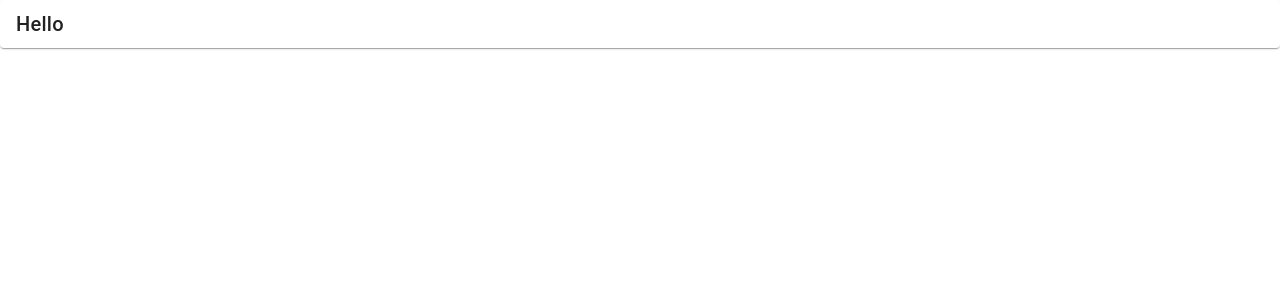
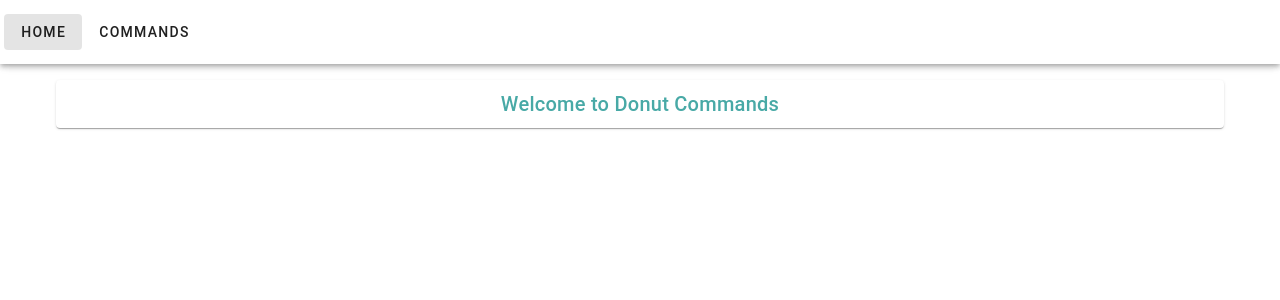
Before and after one commit to Leisoom/Donut-SMP-Commands, a Vue app: page / in a window 1280 px wide. Shown: the top 300 px of the page. Built offline with nearby package versions, Linux system fonts and the light colour scheme; a small style sheet from the web is missing.

Commit message:
Create and display simple commands list

```diff
--- a/src/App.vue
+++ b/src/App.vue
@@ -1,5 +1,10 @@
 <template>
   <v-app>
+    <v-app-bar>
+      <v-btn to="/">Home</v-btn>
+
+      <v-btn to="/commands">Commands</v-btn>
+    </v-app-bar>
     <v-main>
       <router-view />
     </v-main>
--- /dev/null
+++ b/src/assets/commands.json
@@ -0,0 +1,10 @@
+[
+  { "command": "afk", "description": "Sends player to AFK arena" },
+  { "command": "ah", "description": "Access Auction House," },
+  { "command": "api", "description": "Generates user an API key for usage with Donut SMP API"},
+  { "command": "auction", "description": "Access Auction House," },
+  { "command": "advent", "description": "Displays Advent Calendar (Holiday Only)" },
+  { "command": "bal", "description": "Displays Player's balance or balance of player argument if they have played the server" },
+  { "command": "baltop", "description": "Displays list of top players according to their balances along with rankings. Displays player’s own ranking at the bottom" }
+
+]
--- a/src/components.d.ts
+++ b/src/components.d.ts
@@ -11,6 +11,7 @@ export {}
 /* prettier-ignore */
 declare module 'vue' {
   export interface GlobalComponents {
+    Command: typeof import('./components/Command.vue')['default']
     HelloWorld: typeof import('./components/HelloWorld.vue')['default']
     RouterLink: typeof import('vue-router')['RouterLink']
     RouterView: typeof import('vue-router')['RouterView']
--- /dev/null
+++ b/src/components/Command.vue
@@ -0,0 +1,18 @@
+<template>
+  <v-card class="my-3">
+    <v-card-title class="font-weight-bold text-secondary">
+      /{{ command }}
+    </v-card-title>
+    <v-card-text>{{ description }}</v-card-text>
+
+  </v-card>
+</template>
+
+<script setup lang="ts">
+
+  defineProps<{
+    command: string
+    description: string
+  }>()
+
+</script>
--- a/src/components/HelloWorld.vue
+++ /dev/null
@@ -1,10 +0,0 @@
-<template>
-  <v-card>
-    <v-card-title>
-      Hello
-    </v-card-title>
-  </v-card>
-</template>
-
-<script setup lang="ts">
-</script>
--- /dev/null
+++ b/src/pages/Commands.vue
@@ -0,0 +1,39 @@
+<template>
+  <v-container>
+    <div v-for="(cmds, letter) in groupedCommands" :key="letter">
+      <h2>{{ letter.toUpperCase() }}</h2>
+      <Command
+        v-for="cmd in cmds"
+        :key="cmd.command"
+        :command="cmd.command"
+        :description="cmd.description"
+      />
+    </div>
+  </v-container>
+</template>
+
+<script lang="ts" setup>
+  import { computed } from 'vue'
+  import rawCommands from '@/assets/commands.json'
+
+  interface CommandItem {
+    command: string
+    description: string
+  }
+
+  const commands = rawCommands as CommandItem[]
+
+  const groupedCommands = computed(() => {
+    return commands.reduce((acc, cmd) => {
+      const letter = cmd.command[0]!.toLowerCase()
+
+      if (!acc[letter]) {
+        acc[letter] = []
+      }
+
+      acc[letter].push(cmd)
+
+      return acc
+    }, {} as Record<string, CommandItem[]>)
+  })
+</script>
--- a/src/pages/index.vue
+++ b/src/pages/index.vue
@@ -1,5 +1,9 @@
 <template>
-  <HelloWorld />
+  <v-container>
+    <v-card>
+      <v-card-title class="text-center text-secondary">Welcome to Donut Commands</v-card-title>
+    </v-card>
+  </v-container>
 </template>
 
 <script lang="ts" setup>
--- a/src/typed-router.d.ts
+++ b/src/typed-router.d.ts
@@ -19,6 +19,7 @@ declare module 'vue-router/auto-routes' {
    */
   export interface RouteNamedMap {
     '/': RouteRecordInfo<'/', '/', Record<never, never>, Record<never, never>>,
+    '/Commands': RouteRecordInfo<'/Commands', '/Commands', Record<never, never>, Record<never, never>>,
   }
 
   /**
@@ -36,6 +37,10 @@ declare module 'vue-router/auto-routes' {
       routes: '/'
       views: never
     }
+    'src/pages/Commands.vue': {
+      routes: '/Commands'
+      views: never
+    }
   }
 
   /**
```
